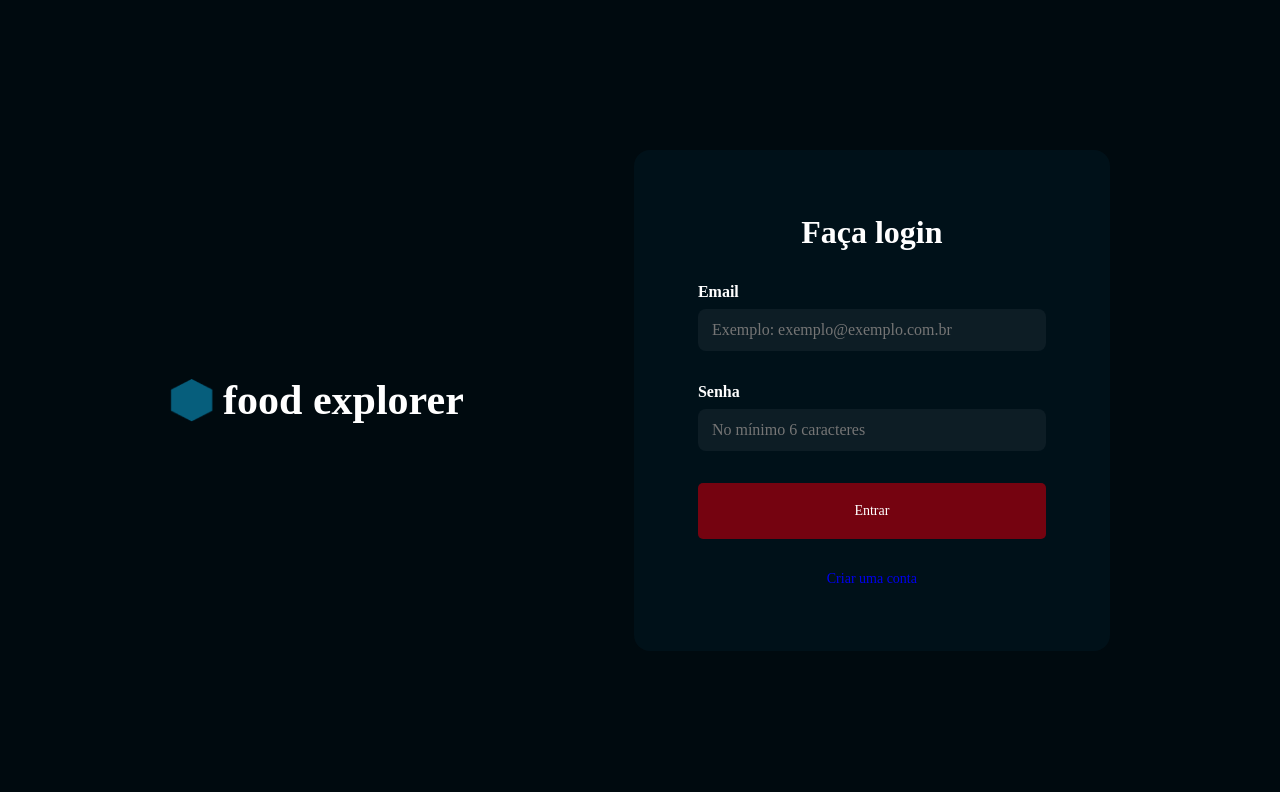
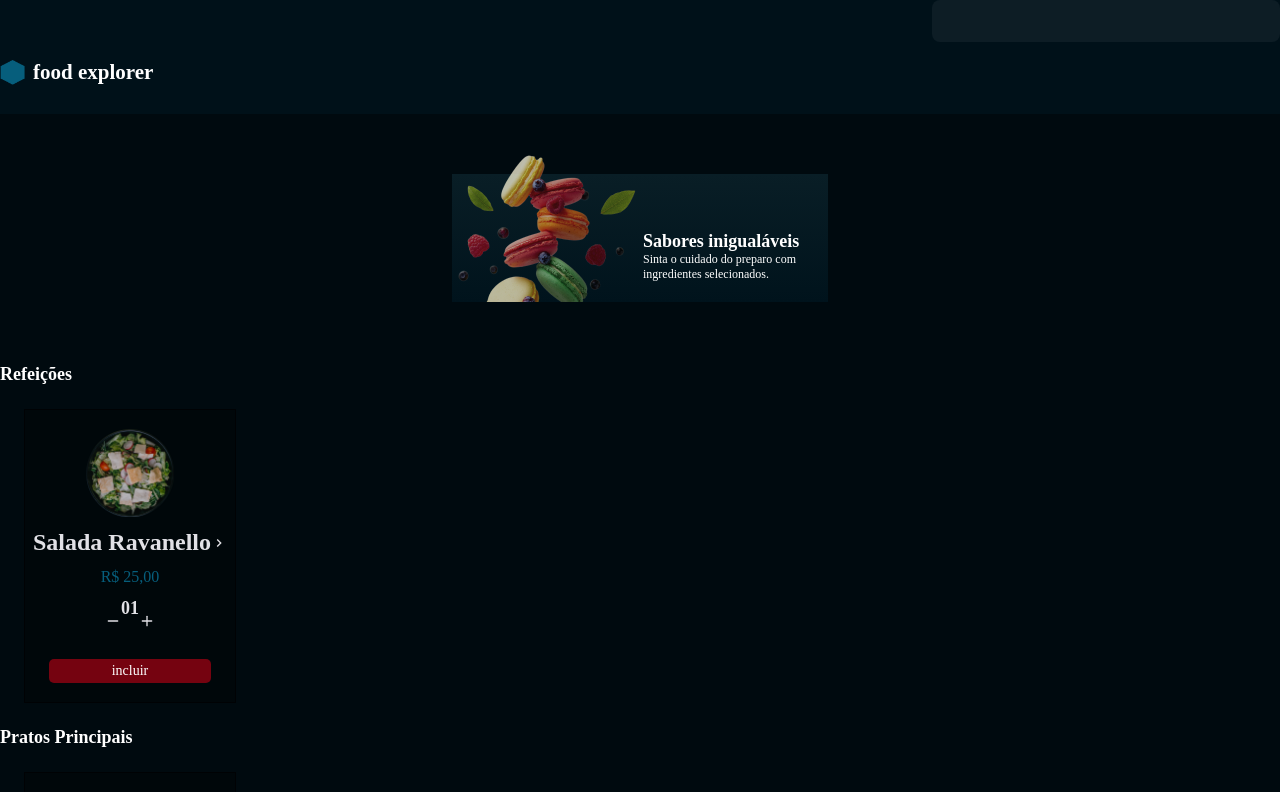
Before and after one commit to Rafael465/desafio_final_foodexplorer, a React (Vite) app: page / in a window 1280 px wide. Shown: the top 792 px of the page. Built offline with nearby package versions, Linux system fonts and the light colour scheme.

Commit message:
general update

```diff
--- a/src/components/Card/index.jsx
+++ b/src/components/Card/index.jsx
@@ -2,6 +2,7 @@ import { Container } from './styles';
 import { MdKeyboardArrowRight } from "react-icons/md";
 import { FiPlus, FiMinus } from "react-icons/fi";
 import { PiReceipt } from "react-icons/pi";
+import { Link } from 'react-router-dom';
 
 
 import { Button } from '../../components/Button';
@@ -9,11 +10,13 @@ import { Button } from '../../components/Button';
 export function Card ({ data, ...rest}) {
     return (
         <Container {...rest}>
-            <img src="/src/assets/Mask group.png" alt="" />
-            <div id='title'>
-                <h2>Salada Ravanello</h2>
-                <MdKeyboardArrowRight id="arrow"/>
-            </div>
+            <Link to="/details/1" id='details'>
+                <img src="/src/assets/Mask group.png" alt="" />
+                <div id='title'>
+                    <h2>Salada Ravanello</h2>
+                    <MdKeyboardArrowRight id="arrow"/>
+                </div>
+            </Link>
             <p>R$ 25,00</p>
             <div id="buy">
                 <FiMinus />
--- a/src/components/Card/styles.js
+++ b/src/components/Card/styles.js
@@ -1,6 +1,6 @@
 import styled from "styled-components";
 
-export const Container = styled.button`
+export const Container = styled.div`
     display: flex;
     flex-direction: column;
     align-items: center;
@@ -10,8 +10,13 @@ export const Container = styled.button`
     height: 292px;
 
     background-color: ${({ theme }) => theme.COLORS.DARK_200};
+    border: 1px solid;
     border-color: ${({ theme }) => theme.COLORS.DARK_300};
-    border: 1px solid;
+
+    #details {
+        display: flex;
+        flex-direction: column;
+        align-items: center;
 
         img {
             width: 88px;
@@ -25,6 +30,7 @@ export const Container = styled.button`
             margin-bottom: 12px;
 
             color: ${({ theme }) => theme.COLORS.LIGHT_300};
+        }
     }
 
     #buy {
--- a/src/pages/Details/index.jsx
+++ b/src/pages/Details/index.jsx
@@ -2,6 +2,7 @@ import { Container, Content } from "./styles";
 import { MdKeyboardArrowLeft } from "react-icons/md";
 import { FiPlus, FiMinus } from "react-icons/fi";
 import { PiReceipt } from "react-icons/pi";
+import { Link } from 'react-router-dom';
 
 
 import { Header } from '../../components/Header';
@@ -19,10 +20,10 @@ export function Details () {
             <main>
                 <Content>
                     <div className="desktop">
-                        <div id="back">
+                        <Link id="back" to="/">
                             <MdKeyboardArrowLeft id="arrow"/>
                             <ButtonText title="voltar"/>
-                        </div>
+                        </Link>
 
                         <img src="/src/assets/Mask group.png" alt="salad" />
                     </div>
--- a/src/pages/Details/styles.js
+++ b/src/pages/Details/styles.js
@@ -26,6 +26,8 @@ export const Content = styled.div`
             display: flex;
 
             margin-top: 36px;
+
+            color: ${({ theme }) => theme.COLORS.LIGHT_300};
 
             #arrow {
                 font-size: 32px;
--- a/src/pages/SignIn/styles.js
+++ b/src/pages/SignIn/styles.js
@@ -54,9 +54,10 @@ export const Form = styled.form`
             margin-top: 32px;
             justify-content: center;
             font-size: 14px;
+
+            color: ${({ theme }) => theme.COLORS.LIGHT_100};
         }
 
-        color: ${({ theme }) => theme.COLORS.LIGHT_100};
     }
 
     @media (min-width: 900px) {
--- a/src/routes/index.jsx
+++ b/src/routes/index.jsx
@@ -6,7 +6,7 @@ import { AuthRoutes } from "./auth.routes";
 export function Routes() {
     return(
         <BrowserRouter>
-            <AuthRoutes />
+            <AppRoutes />
         </BrowserRouter>
     )
 }
```
Lines whose indentation alone changed are shown as unchanged.
